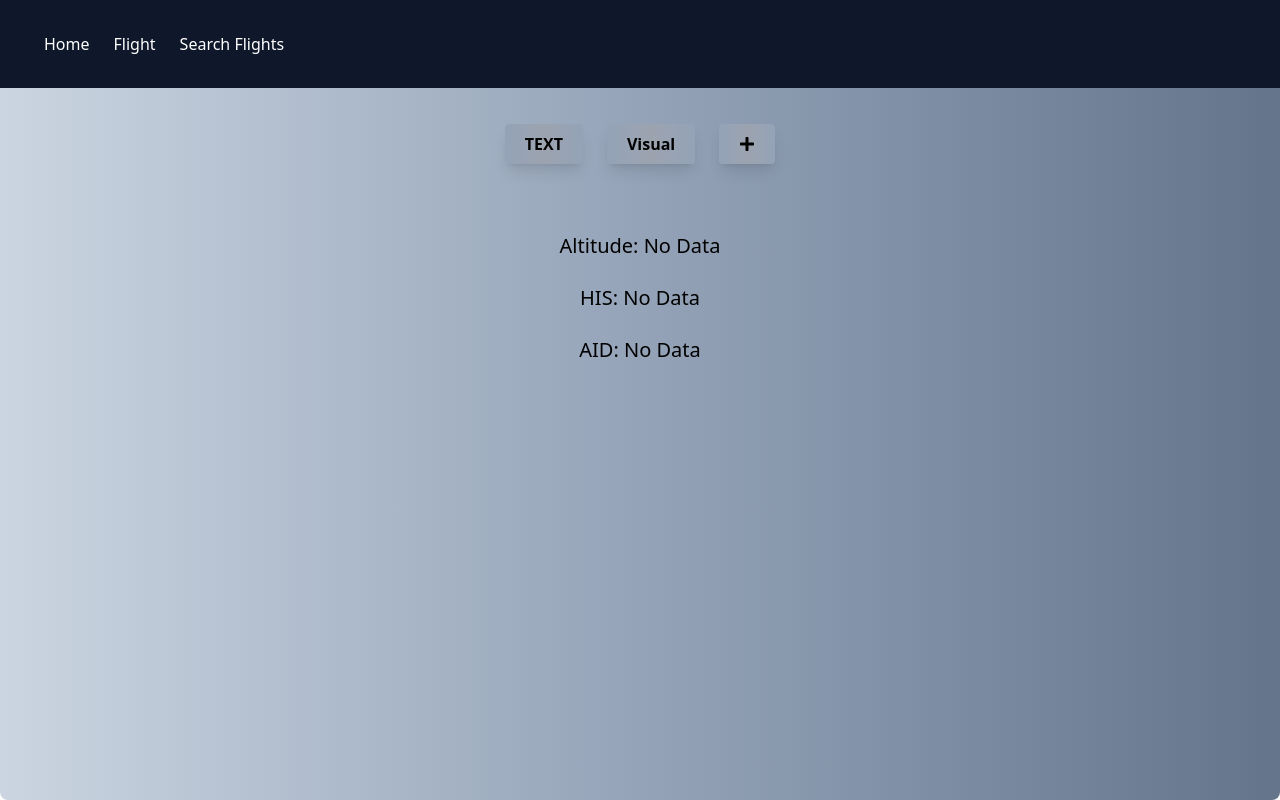
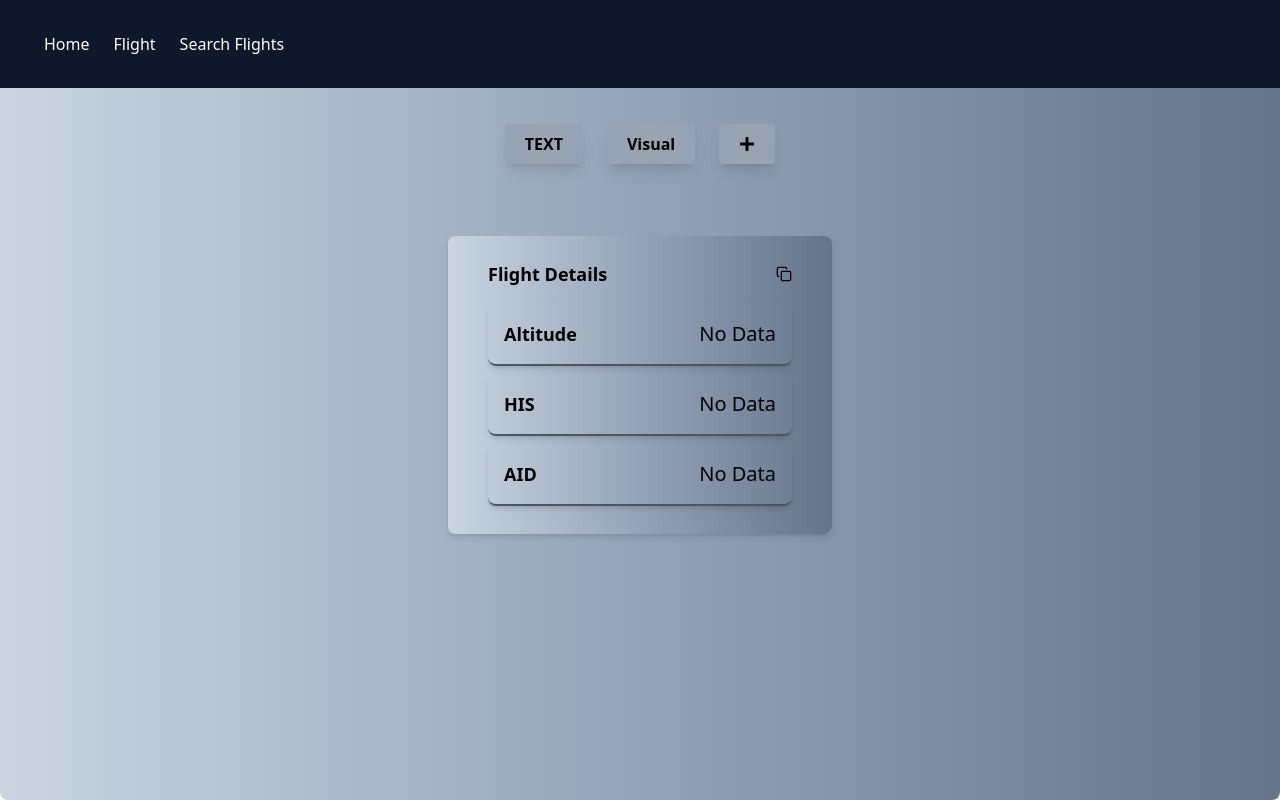
Before and after one commit to YehudaBriskman/flight-client, a React (Vite) app: page /visualFlight in a window 1280 px wide. Both pictures are taken after a click on the button "TEXT". Built offline with nearby package versions, Linux system fonts and the light colour scheme.

Commit message:
updates text-view

```diff
--- a/src/Components/TextView.jsx
+++ b/src/Components/TextView.jsx
@@ -1,5 +1,7 @@
 import React, { useContext, useEffect, useState } from 'react'
 import flightContext from './context/flightContext';
+import { LuCopy } from "react-icons/lu";
+import { LuCopyCheck } from "react-icons/lu";
 
 const TextView = () => {
     // Initialize state variables and context
@@ -8,6 +10,28 @@ const TextView = () => {
     const [arrow, setArrow] = useState(flightData.His)
     const [AltitudeArrow, setAltitudeArrow] = useState(flightData.Altitude)
     const [_, setLoadedFromLocalStorage] = useState(false);
+    // State to manage the copied status
+    const [copied, setCopied] = useState(false);
+
+    // Function to handle copying flight details
+    const copyHandler = () => {
+        // Copy flight details to clipboard
+        copyFlightDetails();
+        // Set copied status to true
+        setCopied(true);
+        // Reset copied status after 2 seconds
+        setTimeout(() => {
+            setCopied(false);
+        }, 2000);
+    };
+
+    // Function to copy flight details to clipboard
+    const copyFlightDetails = () => {
+        // Construct flight details string
+        const flightDetails = `ADI: ${arrow}\nAltitude: ${AltitudeArrow}\nHis: ${sky}`;
+        // Copy flight details to clipboard
+        navigator.clipboard.writeText(flightDetails);
+    };
 
     // Update state variables when flightData changes
     useEffect(() => {
@@ -21,7 +45,7 @@ const TextView = () => {
             setArrow(storedFlightData.His);
             setAltitudeArrow(storedFlightData.Altitude);
         }
-        else{
+        else {
             setSky(flightData.ADI);
             setArrow(flightData.His);
             setAltitudeArrow(flightData.Altitude);
@@ -29,11 +53,31 @@ const TextView = () => {
     }, []);
 
     return (
-        <div className='w-full p-4 pb-0 text-center items-center'>
-            <p className='p-3 text-xl'>Altitude: {AltitudeArrow >= 0 && AltitudeArrow <= 3000 ? AltitudeArrow : "No Data"}</p>
-            <p className='p-3 text-xl'>HIS: {arrow >= 0 && arrow <= 3000 ? arrow : "No Data"}</p>
-            <p className='p-3 text-xl'>AID: {sky >= 0 && sky <= 3000 ? sky : "No Data"}</p>
+        <div className="max-w-sm mx-auto mt-8 bg-gradient-to-r from-slate-300 via-slate-400 to-slate-500 rounded-lg">
+            <div className='shadow-md rounded px-8 pt-6 pb-5 mb-4 items-center'>
+                <div className='flex justify-between px-2 items-center mb-4'>
+                    <h2 className="text-lg font-semibold">Flight Details</h2>
+                    {/* Render copy icon if details are not copied */}
+                    {!copied && <LuCopy className='cursor-pointer' onClick={copyHandler} />}
+                    {/* Render checkmark icon if details are copied */}
+                    {copied && <LuCopyCheck className='cursor-pointer' />}
+                </div>
+                <div className='p-4 m-2 border-b-2 border-gray-600 rounded-lg shadow-md flex justify-between'>
+                    <p className='text-lg font-semibold'>Altitude</p>
+                    <p className='text-xl'>{AltitudeArrow >= 0 && AltitudeArrow <= 3000 ? AltitudeArrow : "No Data"}</p>
+                </div>
+                <div className='p-4 m-2 border-b-2 border-gray-600 rounded-lg shadow-md flex justify-between'>
+                    <p className='text-lg font-semibold'>HIS</p>
+                    <p className='text-xl'>{arrow >= 0 && arrow <= 3000 ? arrow : "No Data"}</p>
+                </div>
+                <div className='p-4 m-2 border-b-2 border-gray-600 rounded-lg shadow-md flex justify-between'>
+                    <p className='text-lg font-semibold'>AID</p>
+                    <p className='text-xl'>{sky >= 0 && sky <= 3000 ? sky : "No Data"}</p>
+                </div>
+            </div>
         </div>
+
+
     )
 }
 
```
